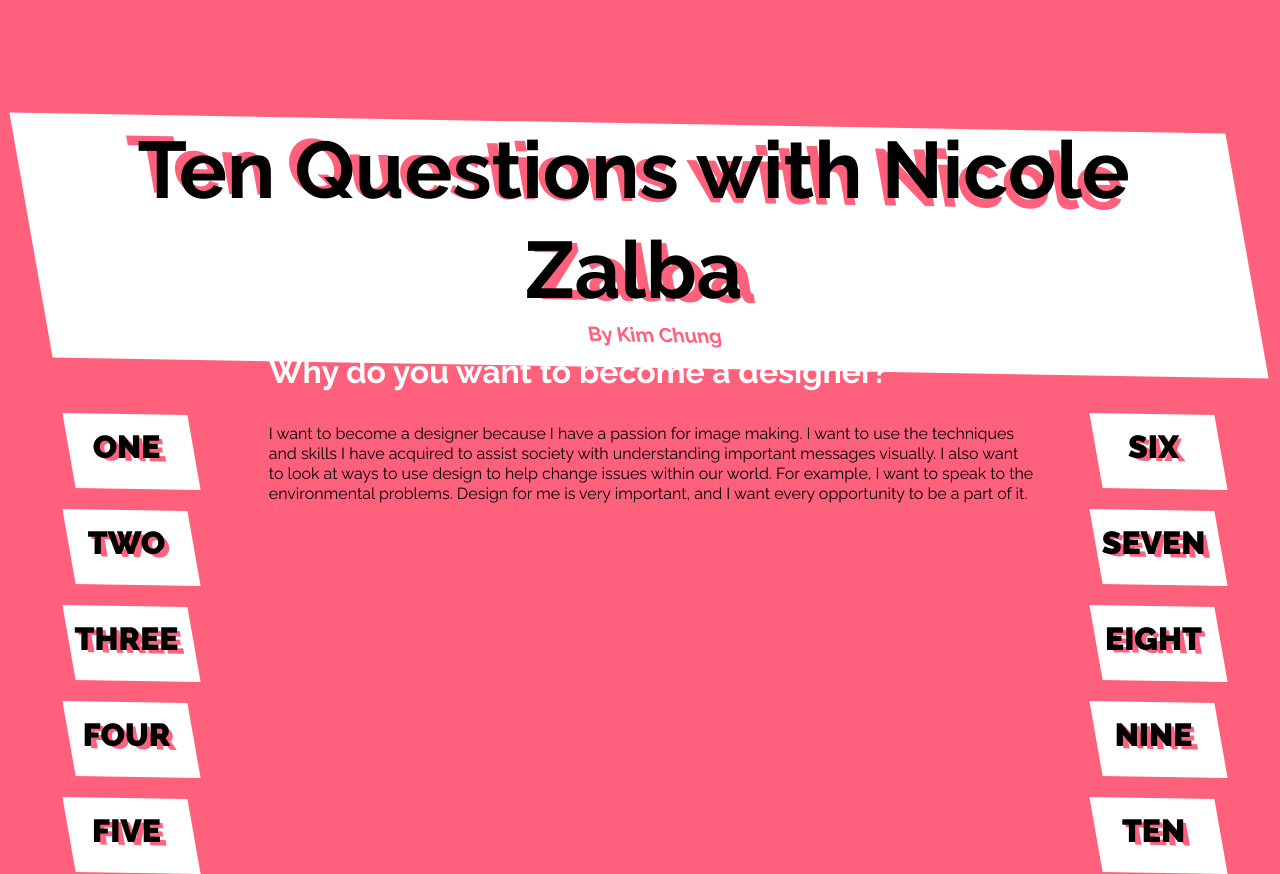
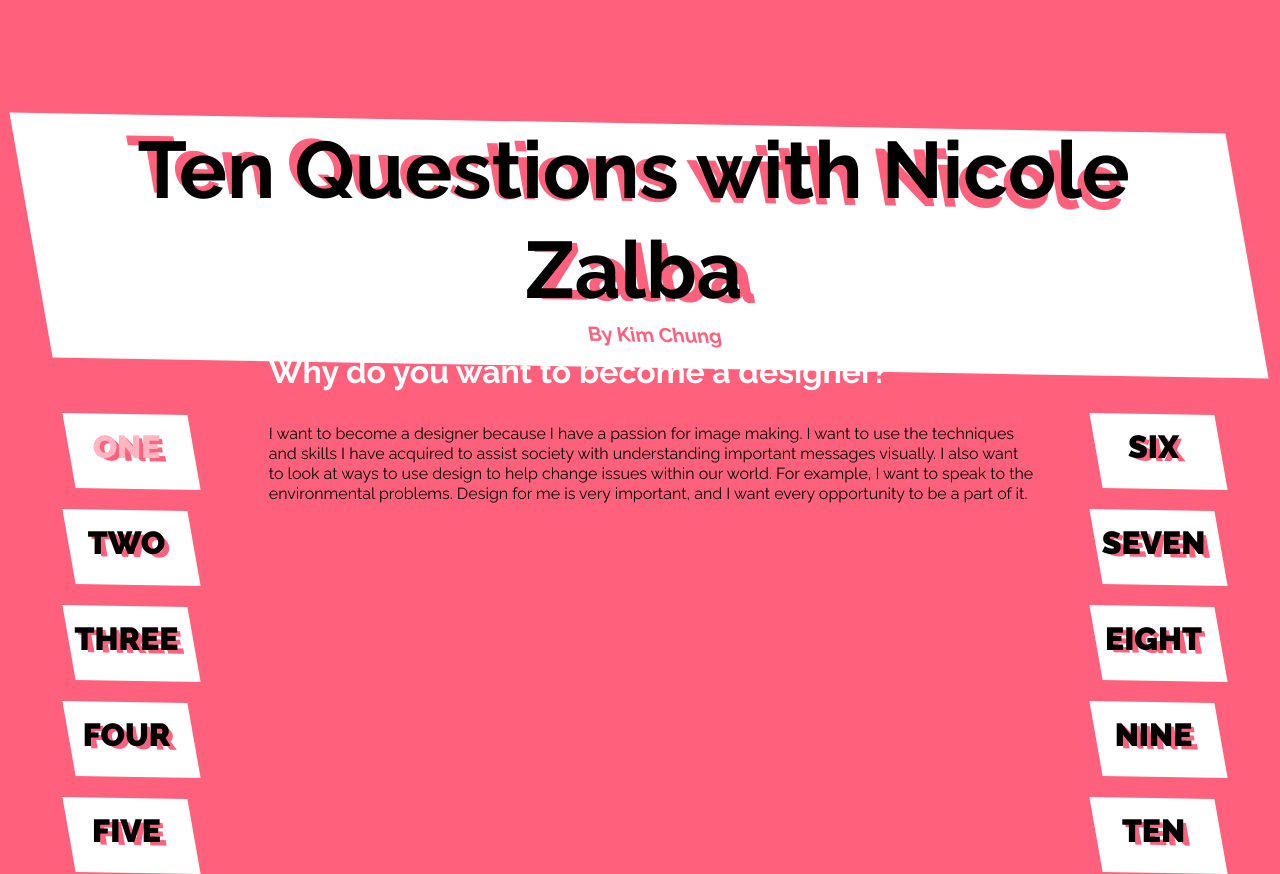
Before and after one commit to kchung1/interview, a plain HTML site: page index.html in a window 1280 px wide. In both pictures the pointer is over the element 126 px from the left and 448 px from the top of the page. Shown: the top 874 px of the page. Drawn offline with Linux system fonts and the light colour scheme.

Commit message:
Add files via upload

```diff
--- a/styles.css
+++ b/styles.css
@@ -50,7 +50,7 @@ h3 {
 	width: 60%;
 	opacity: 0;
 	transform: translateX(-100%) translateY(40vh);
-	transition: all 2s ease-in-out;
+	transition: all 1s ease-in-out;
 	z-index: -1;
 }
 .q6, .q7, .q8, .q9, .q10 {
@@ -58,7 +58,7 @@ h3 {
 	width: 60%;
 	opacity: 0;
 	transform: translateX(200%) translateY(40vh);
-	transition: all 1.5s ease-in-out;
+	transition: all 1s ease-in-out;
 	z-index: -1;
 }
 .no1, .no2, .no3, .no4, .no5 {
@@ -73,6 +73,7 @@ h3 {
 	z-index: 13;
 	top: 12em;
 	left: 2em;
+	transition: color 0.5s;
 }
 .no6, .no7, .no8, .no9, .no10 {
 	color: black;
@@ -86,6 +87,7 @@ h3 {
 	z-index: 13;
 	top: 12em;
 	right: 2em;
+	transition: color 0.5s;
 }
 .no2, .no7 {
 	top: 15em;
@@ -141,6 +143,18 @@ h3 {
 .num5, .num10 {
 	top: 24em;
 }
+.no1:hover,
+.no2:hover,
+.no3:hover,
+.no4:hover,
+.no5:hover,
+.no6:hover,
+.no7:hover,
+.no8:hover,
+.no9:hover,
+.no10:hover {
+	color: lightpink;
+}
 .no1:hover ~.q1,
 .no2:hover ~.q2,
 .no3:hover ~.q3,
@@ -153,6 +167,6 @@ h3 {
 .no10:hover ~.q10 {
 	opacity: 1;
 	transform: translateX(35%) translateY(40vh);
-	transition: all 1.5s ease-in-out;
+	transition: all 1s ease-in-out;
 	z-index: 5;
 }
```
